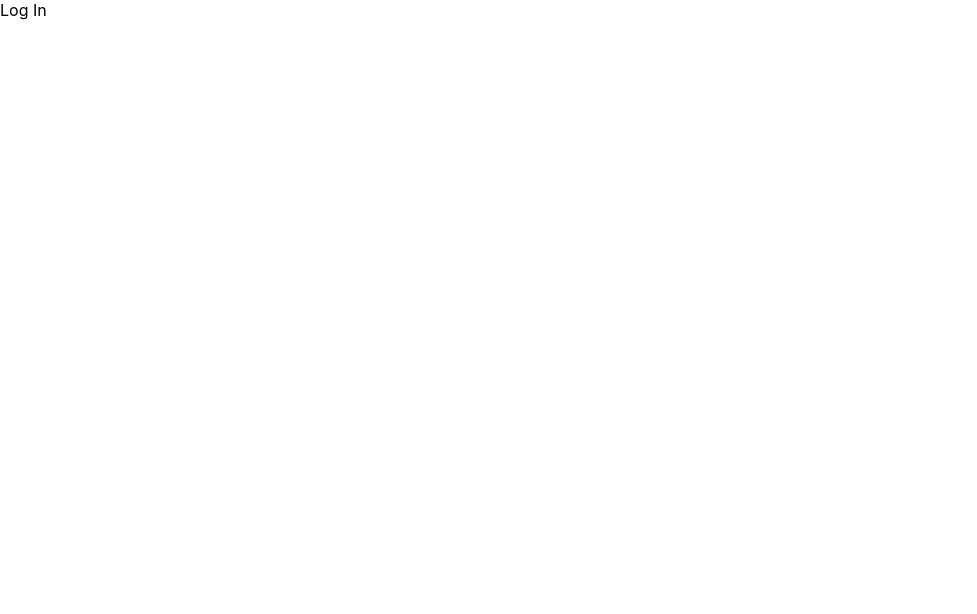
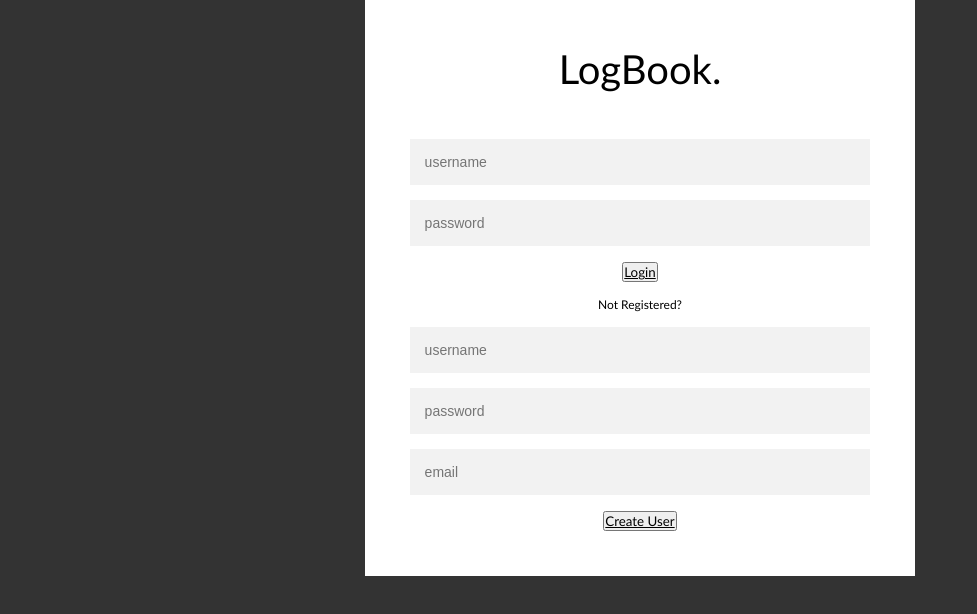
Before and after one commit to adammet/LogBook, a React (Create React App) app in the folder react-app/: page / in a window 1280 px wide. Shown: the top 614 px of the page, without its empty margins (0-977 px from the left). Built offline with nearby package versions, Linux system fonts and the light colour scheme.

Commit message:
main page

```diff
--- a/react-app/src/App.css
+++ b/react-app/src/App.css
@@ -1,32 +1,107 @@
-.App {
-  text-align: center;
+*
+{
+  margin: 0;
+  padding: 0;
 }
 
-.App-logo {
-  animation: App-logo-spin infinite 20s linear;
-  height: 40vmin;
+.background
+{
+  background: linear-gradient(rgba(0,0,0,0.8), rgba(0,0,0,0.8)), no-repeat center center fixed;
+  background-repeat: repeat-y;
+  background-size: cover;
+  position: relative;
+  overflow-y: auto;
+  overflow-x: hidden;
+  width: 100%;
+  height: 100vh;
 }
 
-.App-header {
-  background-color: #282c34;
-  min-height: 100vh;
+.title
+{
+ margin-bottom: 10%;
+ font-size: 40px;
+ font-family: "Trebuchet MS", Helvetica, sans-serif;
+}
+
+.login-page
+{
+  width: 60%;
+  padding-bottom: 10% 0 0;
+  margin: auto;
+
+}
+
+.form
+{
+	position: relative;
+  font-family: "Trebuchet MS", Helvetica, sans-serif;
+	z-index: 1;
+	background: white;
+	max-width: 60%;
+	margin: 0 auto 100px;
+	padding: 45px;
+	text-align: center;
+}
+
+.form input{
+	outline: 1;
+	background: #f2f2f2;
+	width: 100%;
+	border: 0;
+	margin: 0 0 15px;
+	padding: 15px;
+	box-sizing: border-box;
+	font-size: 14px;
+}
+
+.form .message
+{
+	margin: 15px;
+	font-size: 12px;
+}
+
+.form .message a
+{
+	color: blue;
+}
+
+.form button a
+{
+  font-family: "Trebuchet MS", Helvetica, sans-serif;
+  color: black;
+
+
+}
+.home-vertical
+{
+    list-style-type: none;
+    display: flex;
+    position: absolute;
+    top: 6%;
+    height: 12%;
+    left: 50%;
+    margin-right: -50%;
+    transform: translate(-50%, -50%)
+}
+
+.home-main-nav li a
+{
+  color: black;
+  text-decoration: none;
   display: flex;
-  flex-direction: column;
-  align-items: center;
-  justify-content: center;
-  font-size: calc(10px + 2vmin);
+  font-family: "Trebuchet MS", Helvetica, sans-serif;
+  font-size: 100%;
+  font-weight: bold;
+  margin: 15px;
+  border: 4px solid black;
+  border-radius: 99px;
+  padding: 17px 37px;
+  overflow: hidden;
+  transition: 0.5s all ease;
+}
+
+.home-main-nav li a:hover
+{
+  background: black;
   color: white;
 }
-
-.App-link {
-  color: #61dafb;
-}
-
-@keyframes App-logo-spin {
-  from {
-    transform: rotate(0deg);
-  }
-  to {
-    transform: rotate(360deg);
-  }
-}
--- a/react-app/src/components/homepage.js
+++ b/react-app/src/components/homepage.js
@@ -1,9 +1,5 @@
 import React, { Component } from 'react';
 import { Link } from 'react-router-dom';
-
-
-
-
 
 class HomePage extends Component {
 
@@ -12,13 +8,28 @@ class HomePage extends Component {
 		return(
 
   <header>
+  <div className="background">
+  	<div className="login-page">
+    <div className="form">
+    <div className="title">
+    LogBook.
+    </div>
+      <form className="register-form">
+      <input type="text" placeholder="username"/>
+      <input type="text" placeholder="password"/>
+      <button><Link to="/main" > Login</Link></button>
+      <p class="message"> Not Registered?</p>
+      </form>
+  	<form className="login-form">
+    <input type="text" placeholder="username"/>
+      <input type="text" placeholder="password"/>
+      <input type="text" placeholder="email"/>
+      <button><Link to="/main" > Create User</Link></button>
+    </form>
+   	</div>
+    </div>
+  </div>
 
-  	<div className="home-background">
-  	<div className='fade-in'>
-
-     Log In
- 	</div>
- 	</div>
 
  </header>
 
--- a/react-app/src/components/main.js
+++ b/react-app/src/components/main.js
@@ -2,13 +2,13 @@ import React from 'react';
 
 import { HashRouter, Switch, Route } from 'react-router-dom';
 import HomePage from './homepage';
-
+import MainPage from './mainpage';
 
 const Main = () => (
 	<HashRouter>
 			<Switch>
 				<Route exact path="/" component={HomePage} />
-
+				<Route exact path="/main" component={MainPage} />
 			</Switch>
 	</HashRouter>
 
--- /dev/null
+++ b/react-app/src/components/mainpage.js
@@ -0,0 +1,26 @@
+import React, { Component } from 'react';
+import { Link } from 'react-router-dom';
+
+class MainPage extends Component {
+
+	render() {
+
+		return(
+
+  <header>
+  <ul className="home-main-nav">
+        <div className="home-vertical">
+            <li><Link to="/organizations" > Organizations</Link></li>
+            <li><Link to="/tasks"> Tasks </Link></li>
+            <li><Link to="/user"> User </Link></li>
+            <li><Link to="/"> LogOut </Link></li>
+          </div>
+      </ul>
+
+ </header>
+
+		)
+	}
+}
+
+export default MainPage;
```
Also changed, not shown: 1 other file (tests, documents, lock files or other folders).
